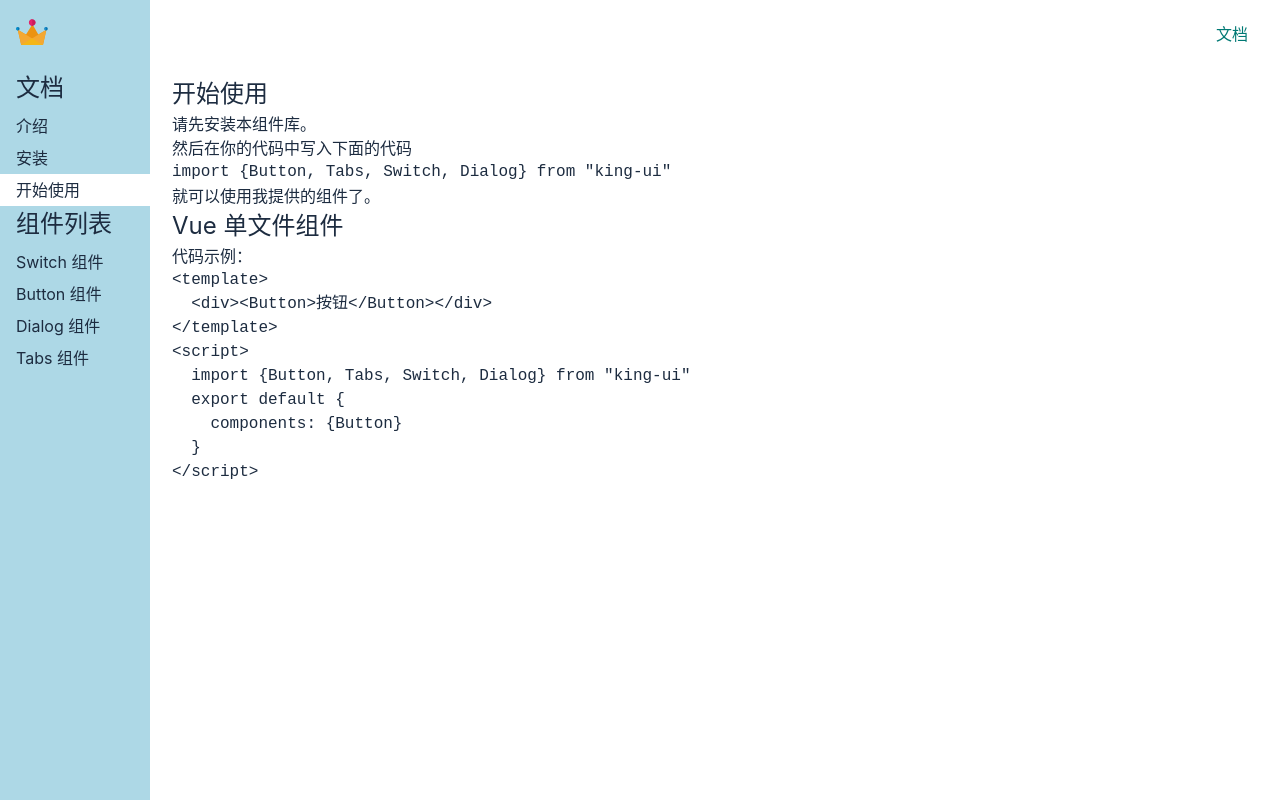
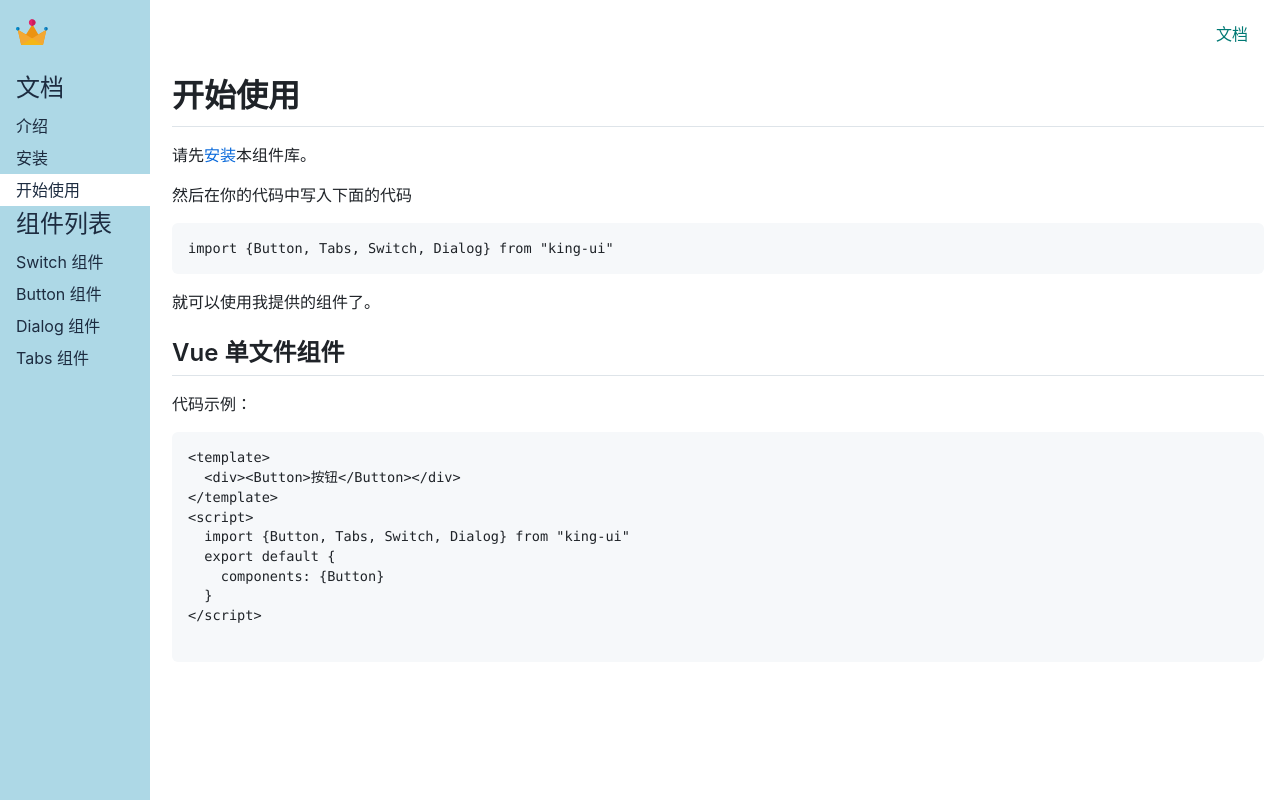
Before and after one commit to zonemeen/eminent-ui, a Vue app: page /#/doc/get-started in a window 1280 px wide. Built offline with nearby package versions, Linux system fonts and the light colour scheme.

Commit message:
引入 github 样式

```diff
--- a/package.json
+++ b/package.json
@@ -6,12 +6,13 @@
     "build": "vite build"
   },
   "dependencies": {
+    "github-markdown-css": "^4.0.0",
     "vue": "^3.0.0-rc.1",
     "vue-router": "4.0.0-beta.3"
   },
   "devDependencies": {
+    "@vue/compiler-sfc": "^3.0.0-rc.1",
     "sass": "1.26.10",
-    "@vue/compiler-sfc": "^3.0.0-rc.1",
     "vite": "^1.0.0-rc.1"
   }
 }
--- a/src/main.ts
+++ b/src/main.ts
@@ -4,6 +4,7 @@ import { createApp } from "vue";
 import App from "./App.vue";
 import { router } from "./router";
 import "./lib/svg.js";
+import "github-markdown-css";
 
 const app = createApp(App);
 app.use(router);
--- a/src/views/GetStarted.vue
+++ b/src/views/GetStarted.vue
@@ -1,5 +1,5 @@
 <template>
-  <article>
+  <article class="markdown-body">
     <h1>开始使用</h1>
 
     <p>请先<a href="#/doc/install">安装</a>本组件库。</p>
--- a/src/views/Install.vue
+++ b/src/views/Install.vue
@@ -1,5 +1,5 @@
 <template>
-  <article>
+  <article class="markdown-body">
     <h1>安装</h1>
     <p>打开终端运行下列命令：</p>
     <pre><code>npm install king-ui</code></pre>
--- a/src/views/Intro.vue
+++ b/src/views/Intro.vue
@@ -1,5 +1,5 @@
 <template>
-  <article>
+  <article class="markdown-body">
     <h1>介绍</h1>
     <p>King UI 是一款基于 Vue 3 和 TypeScript 的 UI 组件库。</p>
     <p>
```
Also changed, not shown: 1 other file (tests, documents, lock files or other folders).
